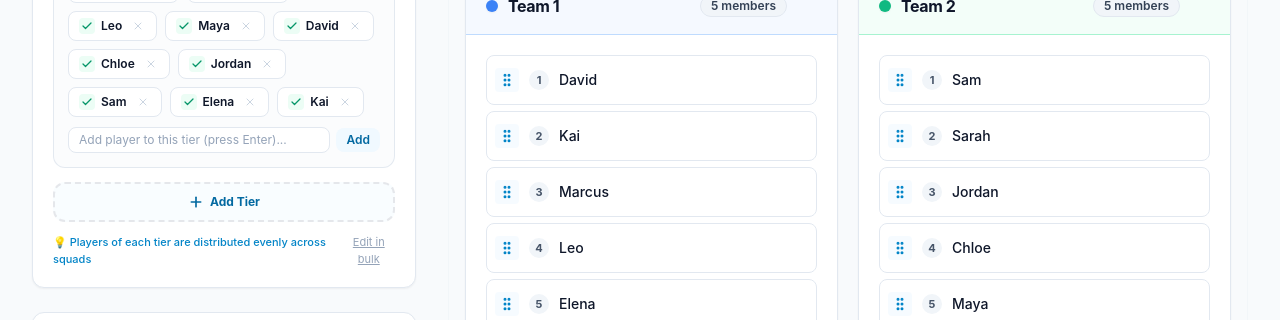
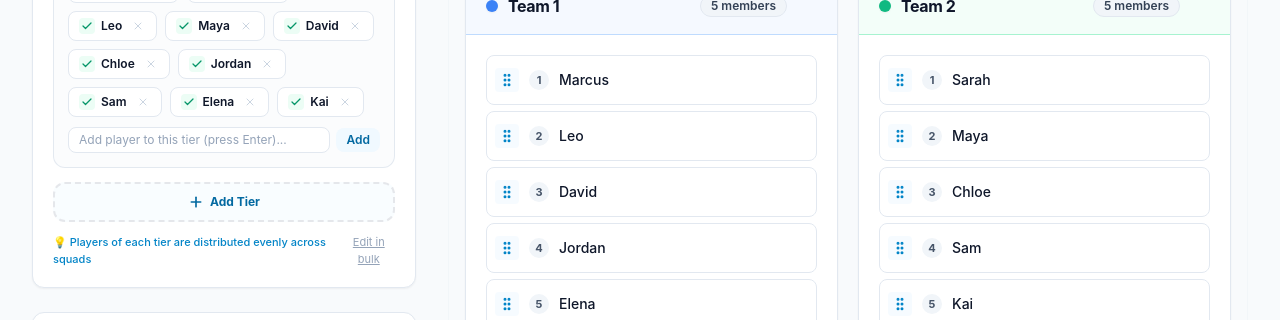
Before and after one commit to humphrey71/random-team-generator, a React (Vite) app: page / in a window 1280 px wide. Shown: the part 480-800 px from the top of the page. Built offline with nearby package versions, Linux system fonts and the light colour scheme.

Commit message:
fix(ssg): enable React hydrateRoot and deterministic initial rendering for flawless SSG hydration

```diff
--- a/src/lib/team-divider.ts
+++ b/src/lib/team-divider.ts
@@ -118,7 +118,8 @@ export function divideTeams(
   rawInput: string[] | PlayerTier[],
   mode: DividerMode,
   value: number,
-  previousTeams?: TeamResult[]
+  previousTeams?: TeamResult[],
+  shouldShuffle: boolean = true
 ): TeamResult[] {
   // Normalize input into PlayerTier[]
   let tiers: PlayerTier[];
@@ -232,8 +233,10 @@ export function divideTeams(
       }
     }
 
-    // Shuffle members within this tier
-    const shuffledTier = shuffleArray(tierUnlockedMembers);
+    // Shuffle members within this tier (or keep order for deterministic initial SSG rendering)
+    const shuffledTier = shouldShuffle
+      ? shuffleArray(tierUnlockedMembers)
+      : [...tierUnlockedMembers];
 
     for (const member of shuffledTier) {
       // Find candidate teams that have empty slots
--- a/src/main.tsx
+++ b/src/main.tsx
@@ -14,9 +14,18 @@ declare module '@tanstack/react-router' {
 
 const rootElement = document.getElementById('root');
 if (rootElement) {
-  ReactDOM.createRoot(rootElement).render(
-    <React.StrictMode>
-      <RouterProvider router={router} />
-    </React.StrictMode>
-  );
+  if (rootElement.hasChildNodes()) {
+    ReactDOM.hydrateRoot(
+      rootElement,
+      <React.StrictMode>
+        <RouterProvider router={router} />
+      </React.StrictMode>
+    );
+  } else {
+    ReactDOM.createRoot(rootElement).render(
+      <React.StrictMode>
+        <RouterProvider router={router} />
+      </React.StrictMode>
+    );
+  }
 }
--- a/src/routes/index.tsx
+++ b/src/routes/index.tsx
@@ -94,10 +94,10 @@ function IndexPage() {
   const [mode, setMode] = useState<DividerMode>(search.mode || 'by-teams');
   const [val, setVal] = useState<number>(search.val || 2);
 
-  // Pre-seed initial render with balanced teams
+  // Pre-seed initial render with balanced teams (deterministic order for perfect SSG hydration)
   const [teams, setTeams] = useState<TeamResult[]>(() => {
     const initialTiers = parseTiersInput(initialRawText);
-    return divideTeams(initialTiers, search.mode || 'by-teams', search.val || 2);
+    return divideTeams(initialTiers, search.mode || 'by-teams', search.val || 2, undefined, false);
   });
 
   const parsedNames = useMemo(() => {
```
